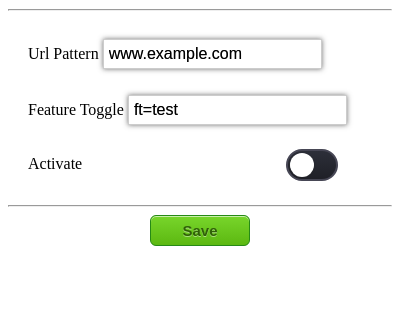
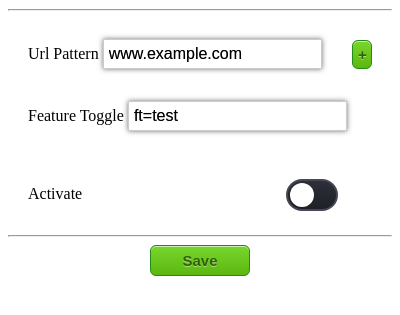
Before and after one commit to Jonathan-JFR/FeatureToggleExtension, a browser extension: page src/popup.html in a window 400 px wide. Shown: the part 87-402 px from the top of the page. Drawn offline with Linux system fonts and the light colour scheme.

Commit message:
Add URL button

```diff
--- a/src/popup.css
+++ b/src/popup.css
@@ -26,6 +26,18 @@ button {
     width: 100px;
 }
 
+.addUrlBtn {
+    width: 20px;
+    padding: 5px;
+    float: right;
+    margin-top:0.6em;
+    content: "+";
+}
+
+.addUrlBtn:after {
+    content: "+";
+}
+
 button:hover {
     background:linear-gradient(to bottom, #5cb811 5%, #77d42a 100%);
     background-color:#5cb811;
@@ -48,6 +60,7 @@ button:active {
     box-shadow: 0px 0px 5px rgba(66,66,66,.75);
     text-shadow: 0px 0px 0px rgba(66,66,66,.75);
     margin-top:0.5em;
+    margin-bottom: 1.5em;
 }
 
 .css-input:focus {
@@ -104,7 +117,7 @@ input[type="checkbox"]:focus {
     vertical-align: middle;
     display: table-cell;
 }
-.mydiv{
+.toggleWrapper{
     width:100%;
     height:auto;
     display:table;
--- a/src/popup.html
+++ b/src/popup.html
@@ -7,14 +7,20 @@
     <img class="logo"/>
     <hr />
     <form>
+
         <label for="furl">Url Pattern</label>
-        <input type="text" class="css-input" id="furl" name="furl"><br><br>
-        <label for="ftname">Feature Toggle</label>
-        <input type="text" class="css-input" id="ftname" name="ftname"><br><br>
-      <div class="mydiv">
+        <input type="text" class="css-input" id="furl" name="furl">
+        <button id="btn0" class="addUrlBtn"></button>
+
+
+      <label for="ftname">Feature Toggle</label>
+      <input type="text" class="css-input" id="ftname" name="ftname"><br><br>
+
+      <div class="toggleWrapper">
         <label for="isActive" class="lblActivate">Activate</label>
         <input type="checkbox" class="toggle" id="isActive" name="IsActive" value="true">
       </div>
+
     </form>
     <hr />
     <button id="saveBtn" onclick="saveUrl">Save</button>
```
